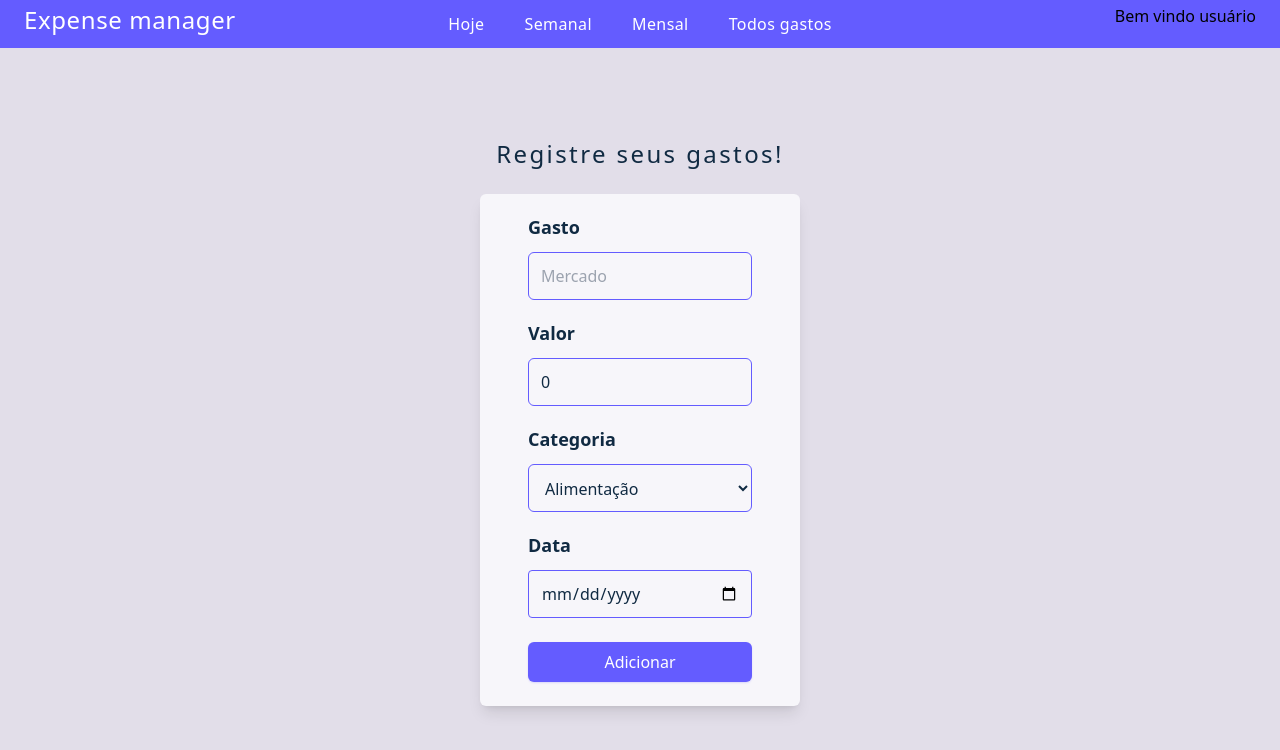
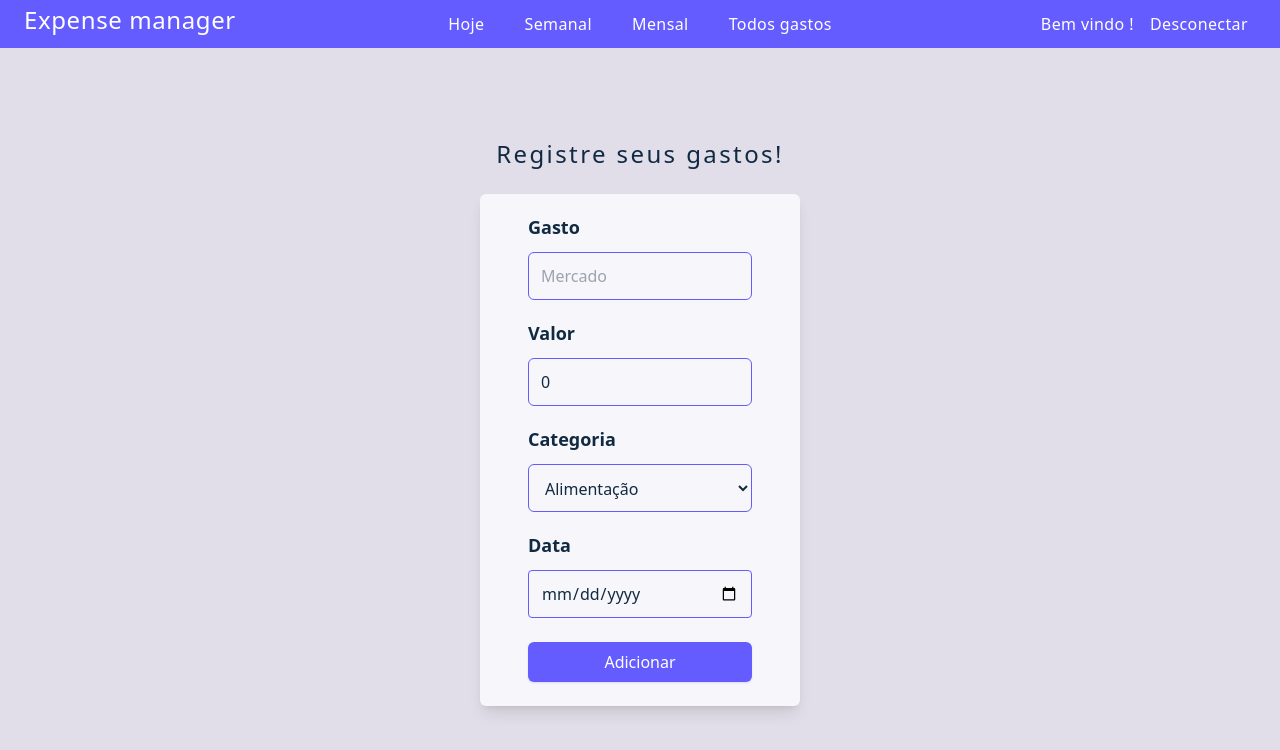
Before and after one commit to EricBrisola/gasta-ai, a React (Vite) app: page /add-expense in a window 1280 px wide. Shown: the top 750 px of the page. Built offline with nearby package versions, Linux system fonts and the light colour scheme.

Commit message:
feat: working on displaying users name on the navbar

```diff
--- a/src/components/Navbar/index.jsx
+++ b/src/components/Navbar/index.jsx
@@ -1,7 +1,8 @@
 import NavbarBtn from "../NavbarBtn";
 
-const Navbar = () => {
+const Navbar = ({ userName, logout }) => {
   //TODO: ver logica de como mudar o botao de logar para deslogar
+
   const navButtonStyle =
     "text-white text-base flex flex-2 items-center tracking-wide hover:bg-[#cfe8ff] duration-200 p-2 rounded-md hover:text-[#617d98]";
   return (
@@ -12,7 +13,11 @@ const Navbar = () => {
         style={"text-white text-2xl flex flex-1 tracking-wide"}
       />
       <article className="flex flex-1 justify-center gap-6">
-        <NavbarBtn textContent={"Hoje"} path={"today"} style={navButtonStyle} />
+        <NavbarBtn
+          textContent={"Hoje"}
+          path={"/today"}
+          style={navButtonStyle}
+        />
         <NavbarBtn
           textContent={"Semanal"}
           path={"/last-seven-days"}
@@ -30,8 +35,10 @@ const Navbar = () => {
         />
       </article>
       <article className="flex flex-1 justify-end">
-        {/* <button onClick={deslogar}>Desconectar</button> */}
-        <p>Bem vindo {"usuário"}</p>
+        <p className={navButtonStyle}>Bem vindo {userName}!</p>
+        <button className={navButtonStyle} onClick={logout}>
+          Desconectar
+        </button>
       </article>
     </nav>
   );
--- a/src/pages/AddExpense.jsx
+++ b/src/pages/AddExpense.jsx
@@ -1,5 +1,6 @@
 import Form from "../components/Form";
 import Navbar from "../components/Navbar";
+import supabase from "../API/client";
 
 export const AddExpense = () => {
   return (
```
